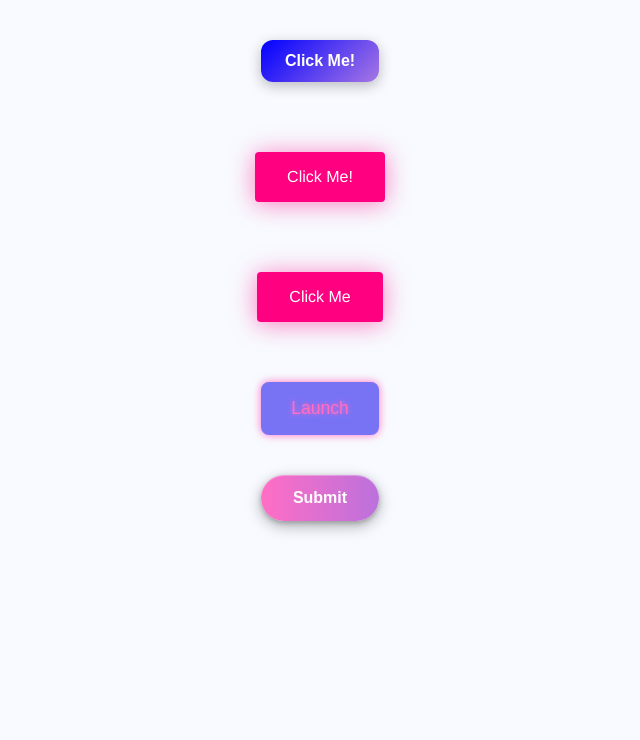
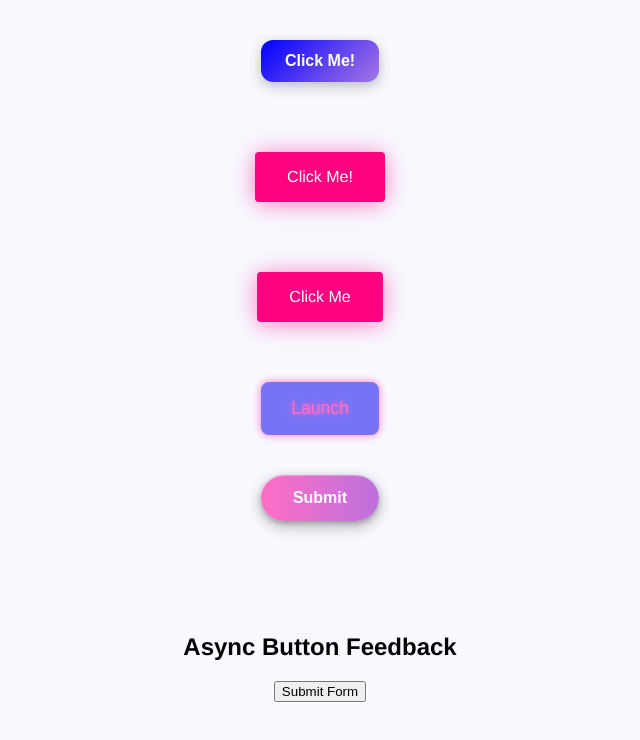
Before and after one commit to barrett38/Button-Gallery, a React (Create React App) app: page / in a window 1280 px wide. Shown: the top 740 px of the page, without its empty margins (320-960 px from the left). Built offline with nearby package versions, Linux system fonts and the light colour scheme.

Commit message:
Added Button to App.js

```diff
--- a/src/App.js
+++ b/src/App.js
@@ -4,6 +4,7 @@ import HeartyButton from "./components/hearty-button/Hearty-Button";
 import ExpandingButton from "./components/ExpandingButton/ExpandingButton";
 import GlowingButton from "./components/GlowingButton/GlowingButton";
 import GradientSlideButton from "./components/GradientSlideButton/GradientSlideButton";
+import LoadingSuccessButton from "./components/LoadingSuccessButton/LoadingSuccessButton";
 
 const App = () => {
   return (
@@ -23,6 +24,13 @@ const App = () => {
       <div>
         <GradientSlideButton />
       </div>
+      <div style={{ padding: "2rem", textAlign: "center" }}>
+        <h2>Async Button Feedback</h2>
+        <LoadingSuccessButton
+          label="Submit Form"
+          onClick={() => console.log("Form submitted")}
+        />
+      </div>
     </>
   );
 };
--- a/src/components/LoadingSuccessButton/LoadingSuccessButton.jsx
+++ b/src/components/LoadingSuccessButton/LoadingSuccessButton.jsx
@@ -0,0 +1,37 @@
+import React, { useState } from "react";
+import "./LoadingSuccessButton.css";
+
+const LoadingSuccessButton = ({ label = "Save", onClick }) => {
+  const [loading, setLoading] = useState(false);
+  const [success, setSuccess] = useState(false);
+
+  const handleClick = async () => {
+    setLoading(true);
+    setSuccess(false);
+    await new Promise((res) => setTimeout(res, 2000));
+    setLoading(false);
+    setSuccess(true);
+    if (onClick) onClick();
+    setTimeout(() => setSuccess(false), 3000);
+  };
+
+  return (
+    <button
+      className={`btn-load-success ${loading ? "loading" : ""} ${
+        success ? "success" : ""
+      }`}
+      onClick={handleClick}
+      disabled={loading || success}
+    >
+      {loading ? (
+        <span className="spinner"></span>
+      ) : success ? (
+        <span className="checkmark">&#10003;</span>
+      ) : (
+        label
+      )}
+    </button>
+  );
+};
+
+export default LoadingSuccessButton;
```
